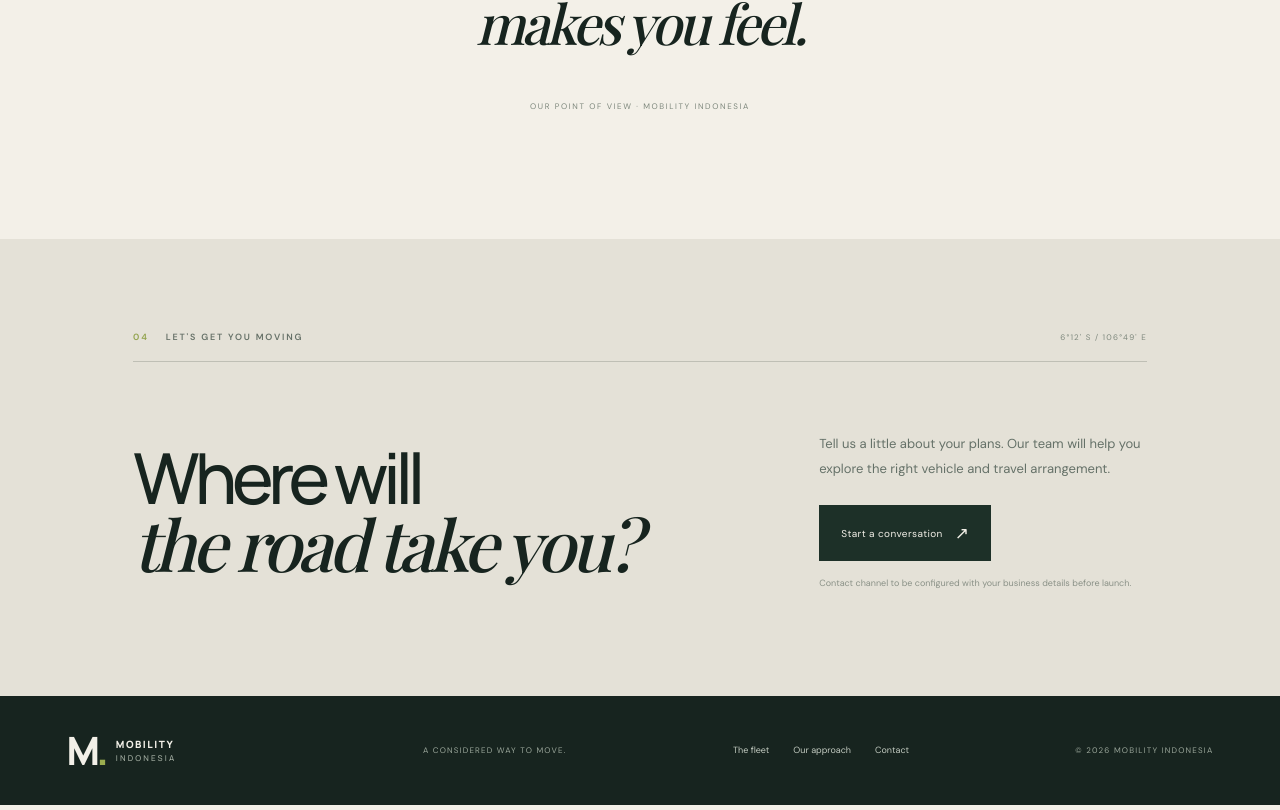
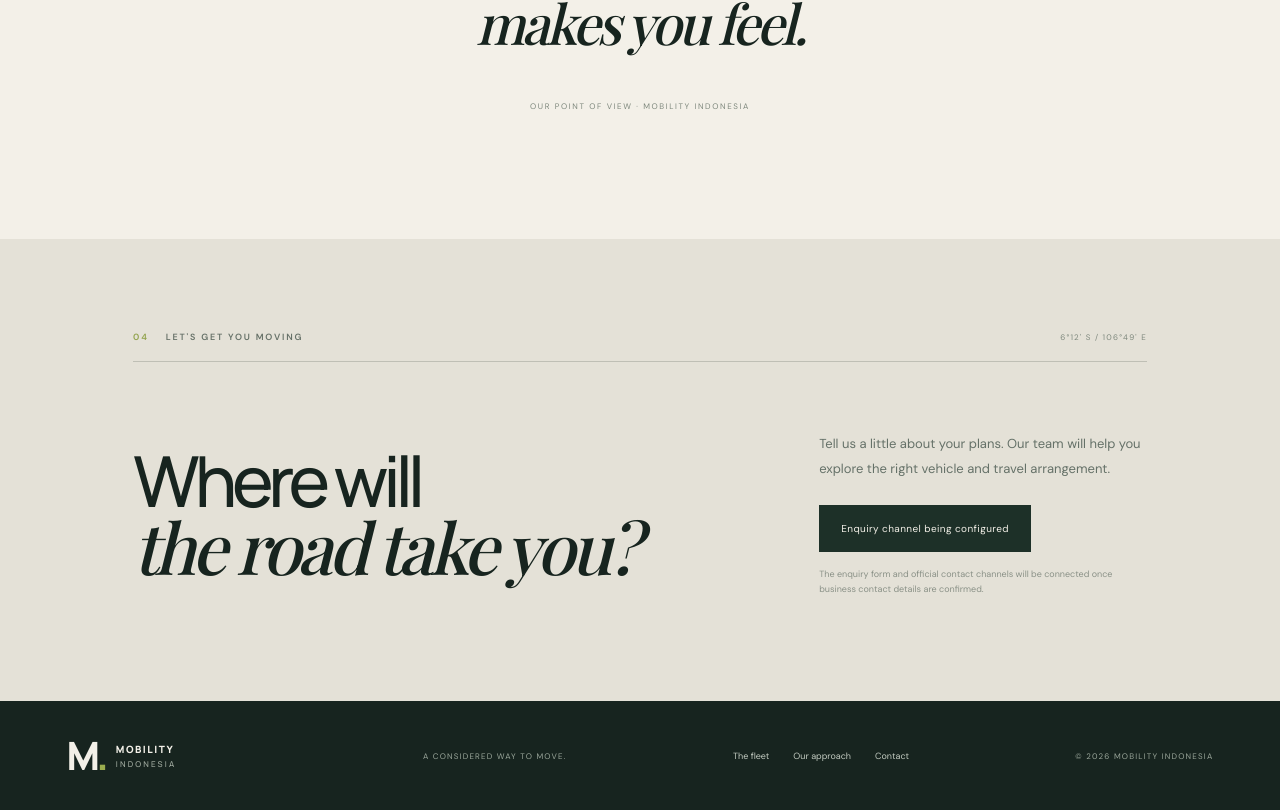
Before and after one commit to Shawon986/Vehicle_renting_Indonesia, a Next.js app: page / in a window 1280 px wide. Shown: the part 4855-5665 px from the top of the page. Built offline with nearby package versions, Linux system fonts and the light colour scheme; a web font is replaced by a local one.

Commit message:
fix: remove placeholder email from enquiry CTA

```diff
--- a/app/page.tsx
+++ b/app/page.tsx
@@ -44,7 +44,7 @@ export default function HomePage(){
   </section>
   <section className="journey-section" id="journeys"><div className="journey-image"/><div className="journey-content" data-reveal><p className="eyebrow light-eyebrow"><span>03</span> YOUR JOURNEY, YOUR WAY</p><h2>Different plans.<br/><em>One clear direction.</em></h2><p>Choose the kind of travel that works for you. We’ll help you find the right arrangement for the road ahead.</p><div className="journey-options"><a href="#contact"><span>01</span><span><strong>Self-drive</strong><small>Your route. Your pace.</small></span><Arrow/></a><a href="#contact"><span>02</span><span><strong>With a driver</strong><small>Settle in and enjoy the ride.</small></span><Arrow/></a><a href="#contact"><span>03</span><span><strong>Airport transfers</strong><small>A smoother start and finish.</small></span><Arrow/></a><a href="#contact"><span>04</span><span><strong>Multi-day journeys</strong><small>More room to discover.</small></span><Arrow/></a></div></div></section>
   <section className="statement-section" id="about"><span className="statement-mark" data-reveal>“</span><p data-reveal>Good travel is not just about where you go. It is about <em>how the journey makes you feel.</em></p><span className="statement-caption" data-reveal>OUR POINT OF VIEW · MOBILITY INDONESIA</span></section>
-  <section className="contact-section" id="contact"><div className="contact-top"><p className="eyebrow dark-eyebrow"><span>04</span> LET'S GET YOU MOVING</p><span className="contact-coordinate">6°12' S / 106°49' E</span></div><div className="contact-grid"><h2>Where will<br/><em>the road take you?</em></h2><div className="contact-copy"><p>Tell us a little about your plans. Our team will help you explore the right vehicle and travel arrangement.</p><a className="button button-dark" href="mailto:hello@example.com">Start a conversation <Arrow/></a><span className="contact-disclaimer">Contact channel to be configured with your business details before launch.</span></div></div></section>
+  <section className="contact-section" id="contact"><div className="contact-top"><p className="eyebrow dark-eyebrow"><span>04</span> LET'S GET YOU MOVING</p><span className="contact-coordinate">6°12' S / 106°49' E</span></div><div className="contact-grid"><h2>Where will<br/><em>the road take you?</em></h2><div className="contact-copy"><p>Tell us a little about your plans. Our team will help you explore the right vehicle and travel arrangement.</p><span className="button button-dark contact-pending" aria-disabled="true">Enquiry channel being configured</span><span className="contact-disclaimer">The enquiry form and official contact channels will be connected once business contact details are confirmed.</span></div></div></section>
   <footer className="site-footer"><a className="wordmark footer-wordmark" href="#top"><span className="wordmark-symbol">M<span>.</span></span><span className="wordmark-copy">MOBILITY<span>INDONESIA</span></span></a><span className="footer-note">A CONSIDERED WAY TO MOVE.</span><div className="footer-links"><a href="#fleet">The fleet</a><a href="#experience">Our approach</a><a href="#contact">Contact</a></div><span className="copyright">© {new Date().getFullYear()} MOBILITY INDONESIA</span></footer>
  </main>
 }
```
